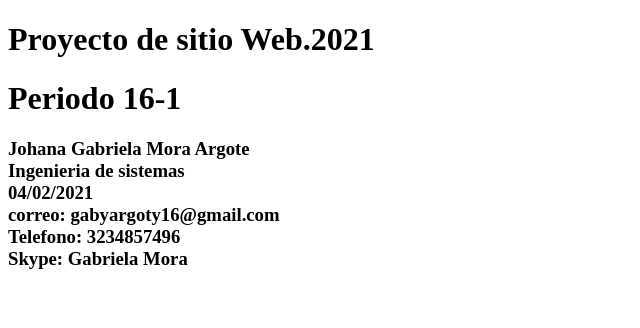
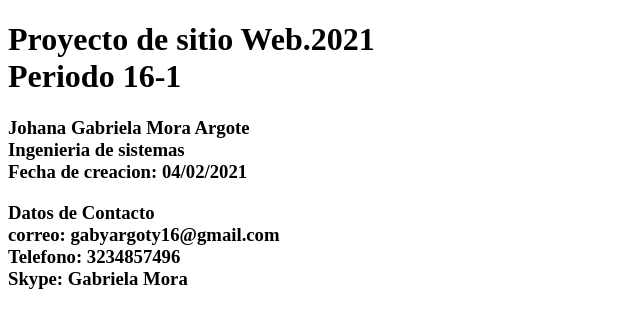
Before and after one commit to GabyMora22/DSW-GabrielaMora, a plain HTML site: page index.html in a window 1280 px wide. Shown: the whole page, without its empty margins (0-640 px from the left). Drawn offline with Linux system fonts and the light colour scheme.

Commit message:
primera actualizacion
primera actualizacion

```diff
--- a/index.html
+++ b/index.html
@@ -7,11 +7,12 @@
     <title>Document</title>
 </head>
 <body>
-    <h1>Proyecto de sitio Web.2021<br></h1>
-    <h1>Periodo 16-1<br></h1>
+    <h1>Proyecto de sitio Web.2021<br>
+        Periodo 16-1<br></h1>
     <p><h3>Johana Gabriela Mora Argote<br>
         Ingenieria de sistemas<br>
-        04/02/2021<br>
+        Fecha de creacion: 04/02/2021<br>
+        <h3>Datos de Contacto<br>
          correo: gabyargoty16@gmail.com<br>
          Telefono: 3234857496<br>
          Skype: Gabriela Mora
```
